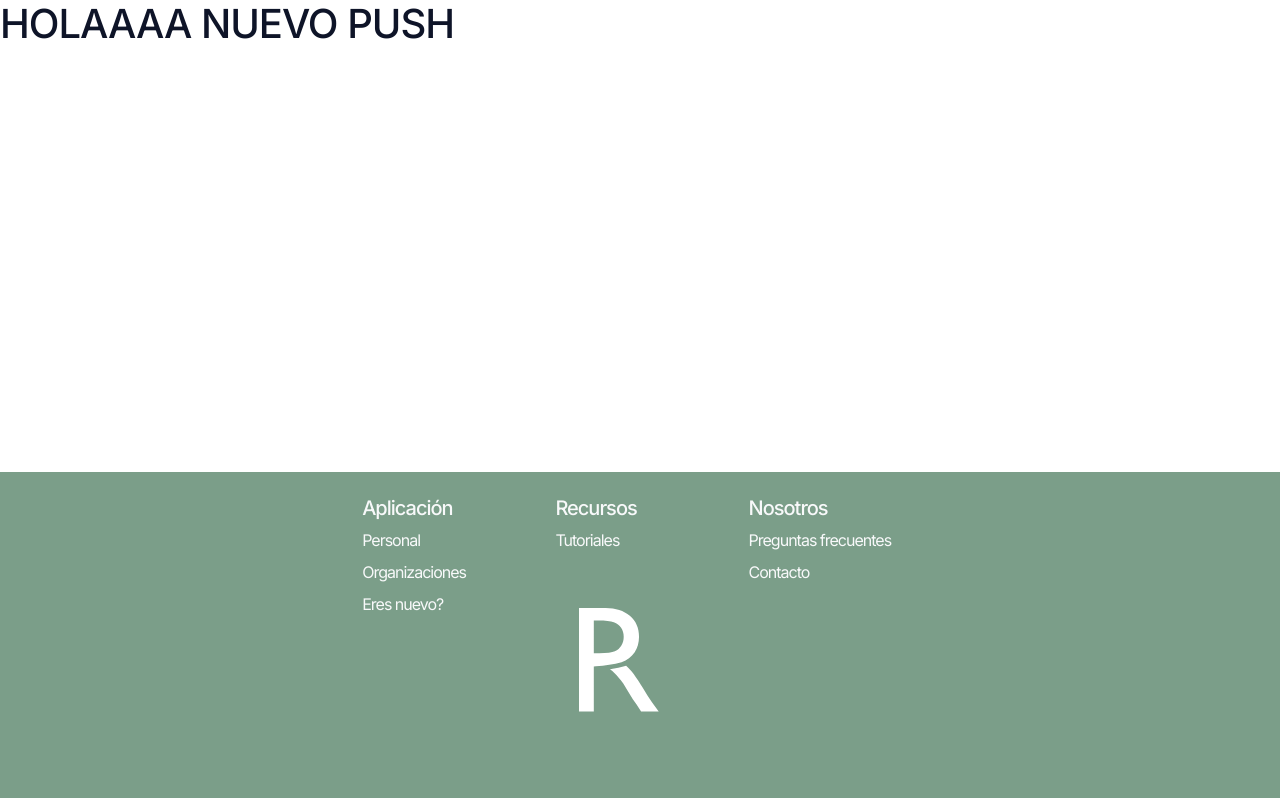
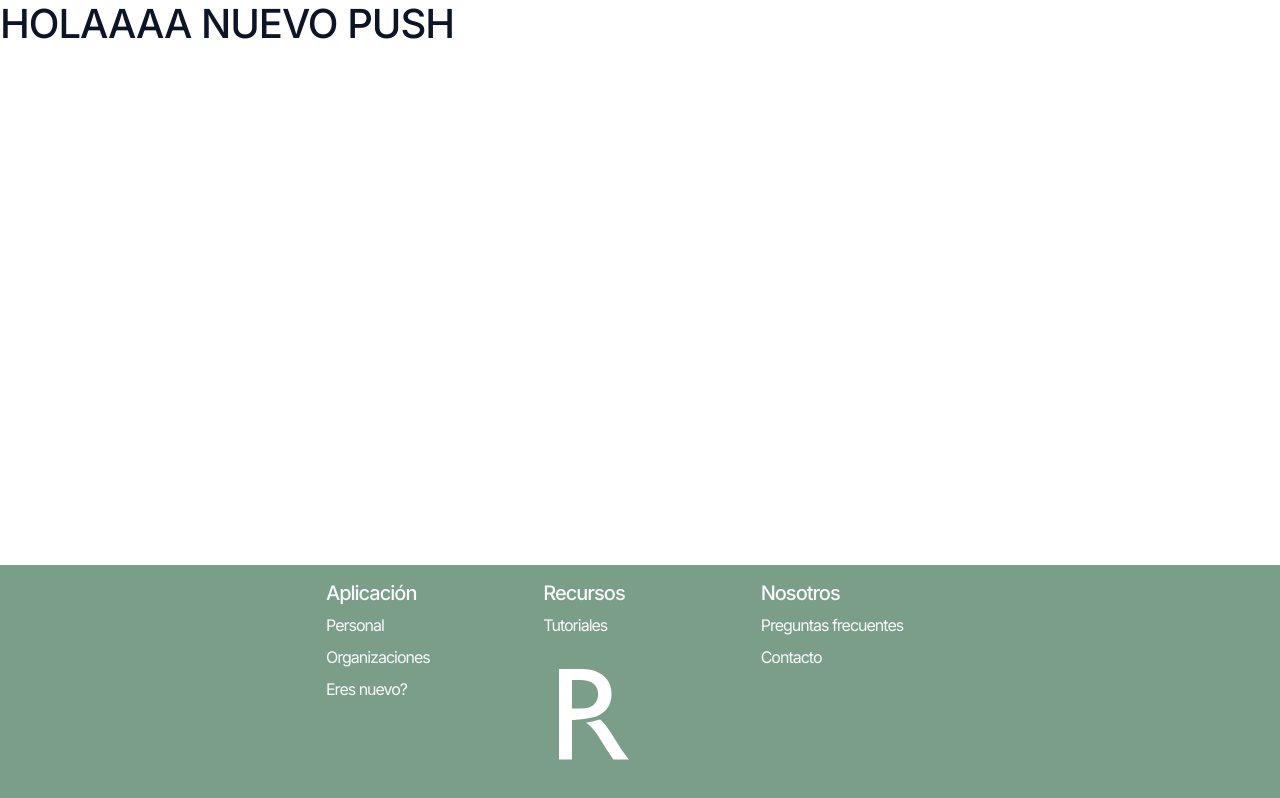
Before and after one commit to t0liguemi/doodle_clone_front_end, a React (Create React App) app: page / in a window 1280 px wide. Built offline with nearby package versions, Linux system fonts and the light colour scheme.

Commit message:
small change on footer

```diff
--- a/src/components/Footer.jsx
+++ b/src/components/Footer.jsx
@@ -3,10 +3,8 @@ import {ReactComponent as Logo} from '../resources/logo.svg'
 function Footer() {
   return (
     <div className="container-fluid bg-success text-light fixed-bottom">
-      <div className="w-75 mx-auto">
-      <footer className="row row-cols-1 row-cols-sm-2 row-cols-md-5 py-3 my-2">
-        <div className="col mb-3"></div>
-
+      <div className="w-50 mx-auto">
+      <footer className="row pt-3">
         <div className="col mb-3 text-light">
           <h5>Aplicación</h5>
           <ul className="nav flex-column">
@@ -34,7 +32,7 @@ function Footer() {
                 Tutoriales
               </a>
             </li>
-            <li className='my-5 mx-4'><Logo fill='white' width='80'/></li>
+            <li className='my-4 mx-3'><Logo fill='white' width='70'/></li>
           </ul>
         </div>
         <div className="col mb-3">
```
